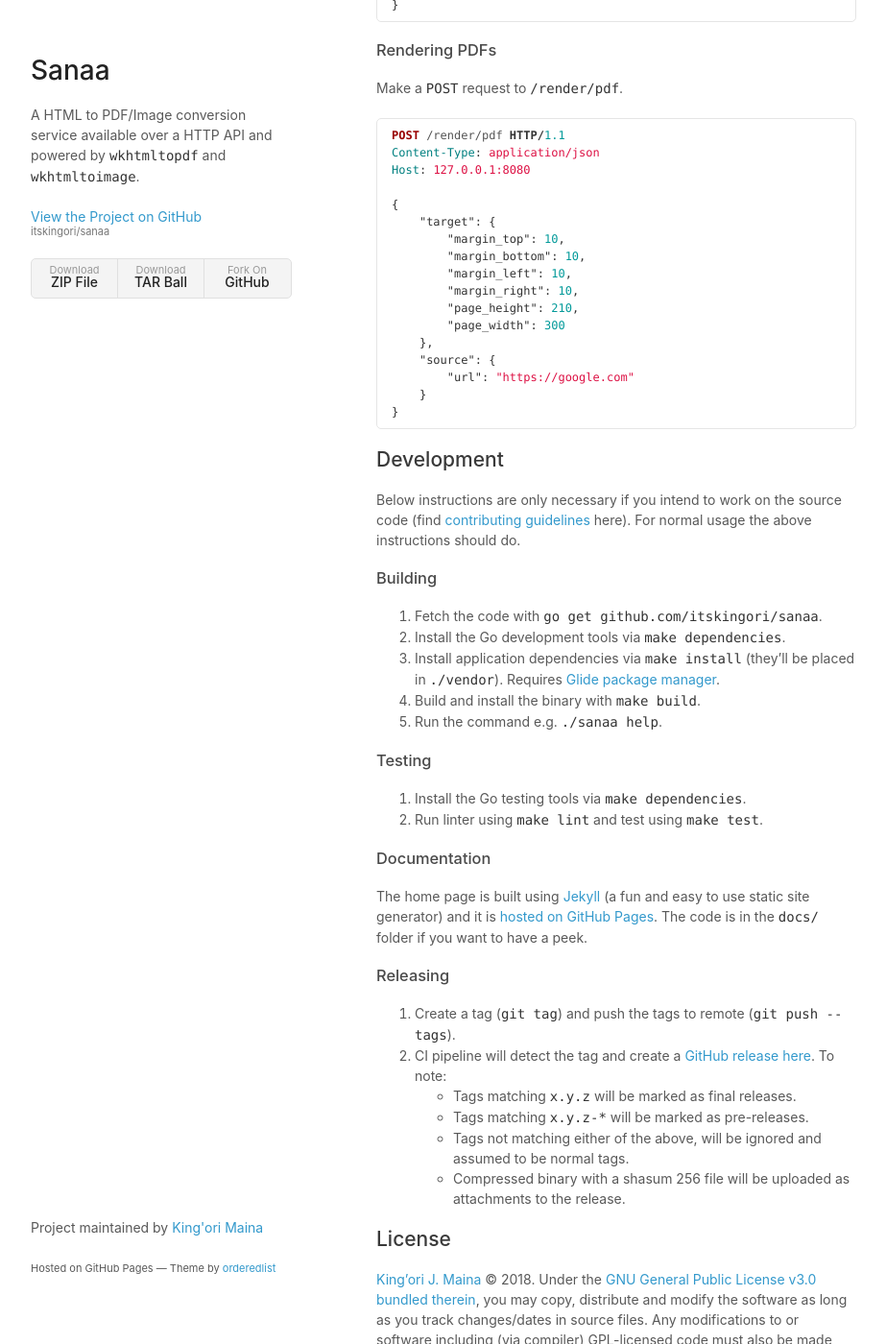
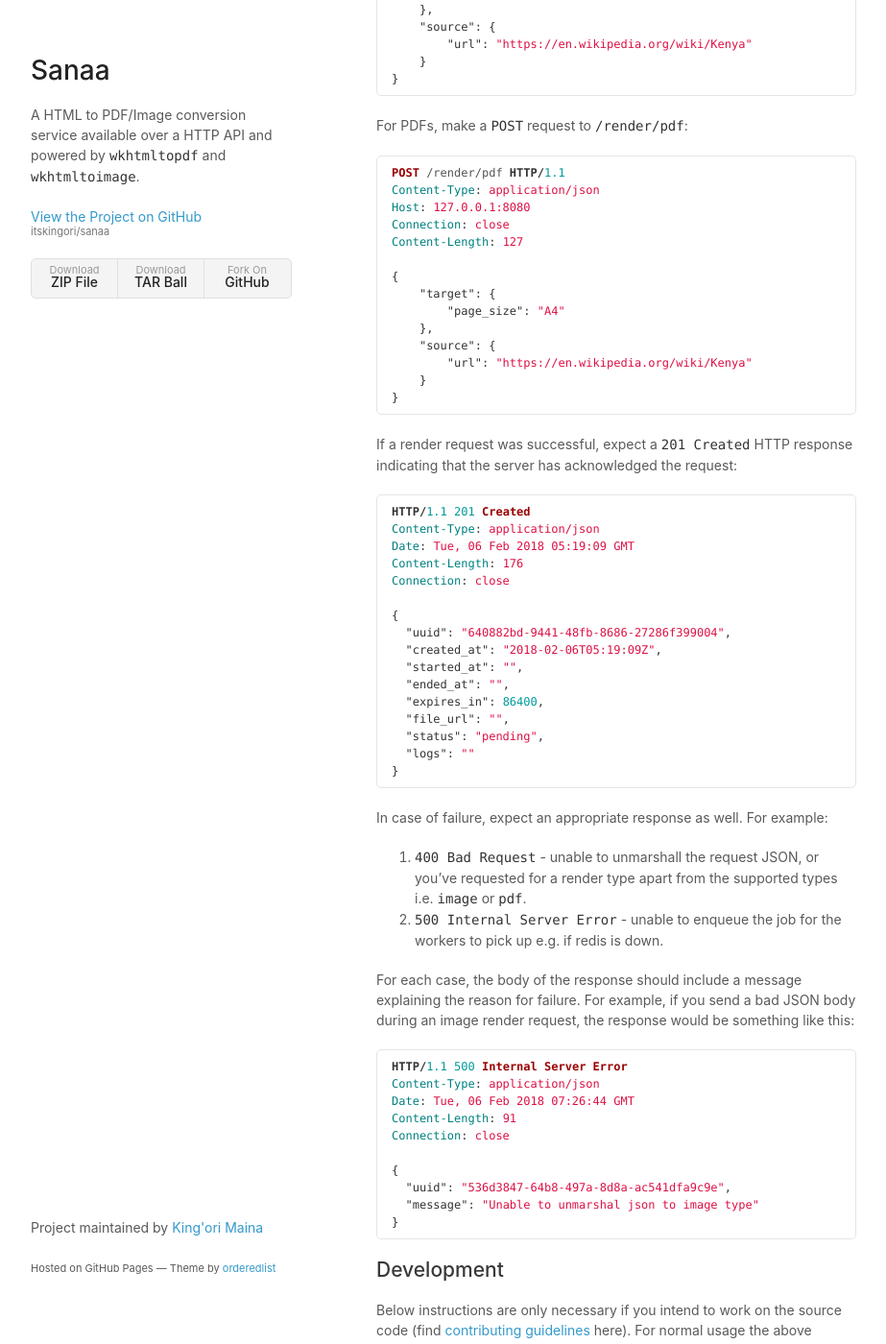
Before and after one commit to itskingori/sanaa, a Jekyll site: the page built from docs/index.md, in a window 1280 px wide and 1400 px high, scrolled down 1119 px. Shown: the whole window at 96% size, without its empty margins (178-1101 px from the left). Built offline with Jekyll 4.4.1, drawn with Linux system fonts in a browser that asks for light colours; some of the changed text lies outside the part shown.

Commit message:
Improve usage notes by creating a "Basic Usage" section

````diff
--- a/docs/index.md
+++ b/docs/index.md
@@ -43,48 +43,94 @@
 INFO[0001] Waiting to pick up jobs placed on any registered queue
 ```
 
-### Rendering Images
+### Basic Usage
 
-Make a `POST` request to `/render/image`.
+#### Rendering Images & PDFs
+
+For images, make a `POST` request to `/render/image`:
 
 ```http
 POST /render/image HTTP/1.1
 Content-Type: application/json
 Host: 127.0.0.1:8080
+Connection: close
+Content-Length: 172
 
 {
     "target": {
         "format": "png",
-        "height": 480,
-        "weight": 640
+        "height": 1080,
+        "width": 1920
     },
     "source": {
-        "url": "https://google.com"
+        "url": "https://en.wikipedia.org/wiki/Kenya"
     }
 }
 ```
 
-### Rendering PDFs
-
-Make a `POST` request to `/render/pdf`.
+For PDFs, make a `POST` request to `/render/pdf`:
 
 ```http
 POST /render/pdf HTTP/1.1
 Content-Type: application/json
 Host: 127.0.0.1:8080
+Connection: close
+Content-Length: 127
 
 {
     "target": {
-        "margin_top": 10,
-        "margin_bottom": 10,
-        "margin_left": 10,
-        "margin_right": 10,
-        "page_height": 210,
-        "page_width": 300
+        "page_size": "A4"
     },
     "source": {
-        "url": "https://google.com"
+        "url": "https://en.wikipedia.org/wiki/Kenya"
     }
+}
+```
+
+If a render request was successful, expect a `201 Created` HTTP response
+indicating that the server has acknowledged the request:
+
+```http
+HTTP/1.1 201 Created
+Content-Type: application/json
+Date: Tue, 06 Feb 2018 05:19:09 GMT
+Content-Length: 176
+Connection: close
+
+{
+  "uuid": "640882bd-9441-48fb-8686-27286f399004",
+  "created_at": "2018-02-06T05:19:09Z",
+  "started_at": "",
+  "ended_at": "",
+  "expires_in": 86400,
+  "file_url": "",
+  "status": "pending",
+  "logs": ""
+}
+```
+
+In case of failure, expect an appropriate response as well. For example:
+
+1. `400 Bad Request` - unable to unmarshall the request JSON, or you've
+   requested for a render type apart from the supported types i.e. `image` or
+   `pdf`.
+2. `500 Internal Server Error` - unable to enqueue the job for the workers to
+   pick up e.g. if redis is down.
+
+For each case, the body of the response should include a message explaining the
+reason for failure. For example, if you send a bad JSON body during an image
+render request, the response would be something like this:
+
+```http
+HTTP/1.1 500 Internal Server Error
+Content-Type: application/json
+Date: Tue, 06 Feb 2018 07:26:44 GMT
+Content-Length: 91
+Connection: close
+
+{
+  "uuid": "536d3847-64b8-497a-8d8a-ac541dfa9c9e",
+  "message": "Unable to unmarshal json to image type"
 }
 ```
 
````
